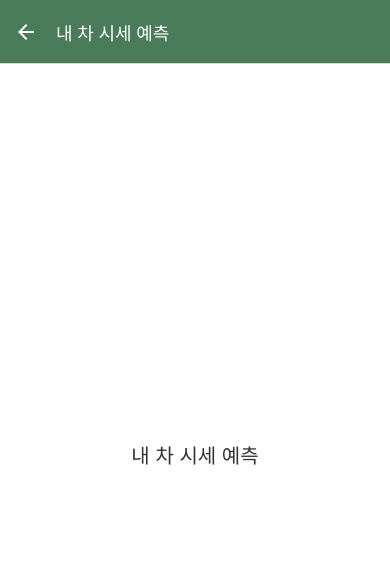
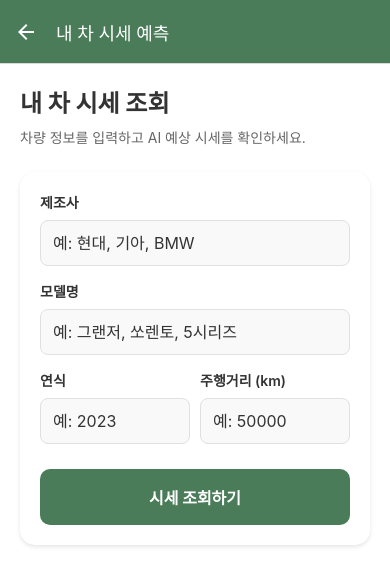
Before and after one commit to hwicoding/chcar-frontend, a React Native app: screen /Prediction in a window 390 px wide. Shown: the top 586 px of the page. Built offline with nearby package versions, Linux system fonts and the light colour scheme.

Commit message:
251203 > front-end > react-native > 시세 예측 기능 구현 및 문서(Changelog) 최신화

```diff
--- a/src/presentation/screens/PredictionScreen.tsx
+++ b/src/presentation/screens/PredictionScreen.tsx
@@ -1,24 +1,253 @@
 import React from 'react';
-import { View, Text, StyleSheet } from 'react-native';
+import {
+    View,
+    Text,
+    StyleSheet,
+    TextInput,
+    TouchableOpacity,
+    ScrollView,
+    ActivityIndicator,
+    KeyboardAvoidingView,
+    Platform
+} from 'react-native';
 import { Colors } from '@/shared/Colors';
+import { usePredictionViewModel } from '../viewmodels/PredictionViewModel';
+import { Ionicons } from '@expo/vector-icons';
 
-export const PredictionScreen = () => {
+export const PredictionScreen = ({ navigation }: any) => {
+    const {
+        maker, setMaker,
+        model, setModel,
+        year, setYear,
+        mileage, setMileage,
+        isLoading,
+        result,
+        handlePredict,
+        resetForm
+    } = usePredictionViewModel();
+
     return (
-        <View style={styles.container}>
-            <Text style={styles.text}>내 차 시세 예측</Text>
-        </View>
+        <KeyboardAvoidingView
+            behavior={Platform.OS === 'ios' ? 'padding' : 'height'}
+            style={styles.container}
+        >
+            <ScrollView contentContainerStyle={styles.scrollContent}>
+                {/* Header Section */}
+                <View style={styles.header}>
+                    <Text style={styles.title}>내 차 시세 조회</Text>
+                    <Text style={styles.subtitle}>차량 정보를 입력하고 AI 예상 시세를 확인하세요.</Text>
+                </View>
+
+                {/* Input Form */}
+                <View style={styles.card}>
+                    <View style={styles.inputGroup}>
+                        <Text style={styles.label}>제조사</Text>
+                        <TextInput
+                            style={styles.input}
+                            placeholder="예: 현대, 기아, BMW"
+                            value={maker}
+                            onChangeText={setMaker}
+                        />
+                    </View>
+
+                    <View style={styles.inputGroup}>
+                        <Text style={styles.label}>모델명</Text>
+                        <TextInput
+                            style={styles.input}
+                            placeholder="예: 그랜저, 쏘렌토, 5시리즈"
+                            value={model}
+                            onChangeText={setModel}
+                        />
+                    </View>
+
+                    <View style={styles.row}>
+                        <View style={[styles.inputGroup, { flex: 1, marginRight: 10 }]}>
+                            <Text style={styles.label}>연식</Text>
+                            <TextInput
+                                style={styles.input}
+                                placeholder="예: 2023"
+                                value={year}
+                                onChangeText={setYear}
+                                keyboardType="numeric"
+                                maxLength={4}
+                            />
+                        </View>
+                        <View style={[styles.inputGroup, { flex: 1 }]}>
+                            <Text style={styles.label}>주행거리 (km)</Text>
+                            <TextInput
+                                style={styles.input}
+                                placeholder="예: 50000"
+                                value={mileage}
+                                onChangeText={setMileage}
+                                keyboardType="numeric"
+                            />
+                        </View>
+                    </View>
+
+                    <TouchableOpacity
+                        style={styles.predictButton}
+                        onPress={handlePredict}
+                        disabled={isLoading}
+                    >
+                        {isLoading ? (
+                            <ActivityIndicator color={Colors.white} />
+                        ) : (
+                            <Text style={styles.predictButtonText}>시세 조회하기</Text>
+                        )}
+                    </TouchableOpacity>
+                </View>
+
+                {/* Result Section */}
+                {result && (
+                    <View style={styles.resultContainer}>
+                        <View style={styles.resultHeader}>
+                            <Ionicons name="checkmark-circle" size={24} color={Colors.primary} />
+                            <Text style={styles.resultTitle}>조회 결과</Text>
+                        </View>
+
+                        <View style={styles.priceCard}>
+                            <Text style={styles.priceLabel}>예상 시세 범위</Text>
+                            <Text style={styles.priceValue}>
+                                {result.minPrice.toLocaleString()}만원 ~ {result.maxPrice.toLocaleString()}만원
+                            </Text>
+                            <Text style={styles.avgPrice}>
+                                평균 시세: {result.avgPrice.toLocaleString()}만원
+                            </Text>
+                        </View>
+
+                        <Text style={styles.disclaimer}>
+                            * 위 시세는 AI 분석에 의한 추정치이며, 실제 매입가와 다를 수 있습니다.
+                            {'\n'}기준일: {result.predictedDate}
+                        </Text>
+
+                        <TouchableOpacity style={styles.retryButton} onPress={resetForm}>
+                            <Text style={styles.retryButtonText}>다시 조회하기</Text>
+                        </TouchableOpacity>
+                    </View>
+                )}
+            </ScrollView>
+        </KeyboardAvoidingView>
     );
 };
 
 const styles = StyleSheet.create({
     container: {
         flex: 1,
-        justifyContent: 'center',
-        alignItems: 'center',
         backgroundColor: Colors.background,
     },
-    text: {
-        fontSize: 20,
+    scrollContent: {
+        padding: 20,
+    },
+    header: {
+        marginBottom: 25,
+    },
+    title: {
+        fontSize: 24,
+        fontWeight: 'bold',
+        color: Colors.text,
+        marginBottom: 8,
+    },
+    subtitle: {
+        fontSize: 14,
+        color: Colors.textLight,
+    },
+    card: {
+        backgroundColor: Colors.white,
+        borderRadius: 15,
+        padding: 20,
+        shadowColor: "#000",
+        shadowOffset: { width: 0, height: 2 },
+        shadowOpacity: 0.1,
+        shadowRadius: 4,
+        elevation: 3,
+        marginBottom: 25,
+    },
+    inputGroup: {
+        marginBottom: 15,
+    },
+    row: {
+        flexDirection: 'row',
+    },
+    label: {
+        fontSize: 14,
+        fontWeight: '600',
+        color: Colors.text,
+        marginBottom: 8,
+    },
+    input: {
+        backgroundColor: '#F9F9F9',
+        borderWidth: 1,
+        borderColor: Colors.border,
+        borderRadius: 8,
+        padding: 12,
+        fontSize: 16,
         color: Colors.text,
     },
+    predictButton: {
+        backgroundColor: Colors.primary,
+        borderRadius: 10,
+        paddingVertical: 16,
+        alignItems: 'center',
+        marginTop: 10,
+    },
+    predictButtonText: {
+        color: Colors.white,
+        fontSize: 16,
+        fontWeight: 'bold',
+    },
+    resultContainer: {
+        marginTop: 10,
+    },
+    resultHeader: {
+        flexDirection: 'row',
+        alignItems: 'center',
+        marginBottom: 15,
+        justifyContent: 'center',
+    },
+    resultTitle: {
+        fontSize: 20,
+        fontWeight: 'bold',
+        color: Colors.text,
+        marginLeft: 8,
+    },
+    priceCard: {
+        backgroundColor: '#E8F5E9', // Light Green
+        borderRadius: 15,
+        padding: 25,
+        alignItems: 'center',
+        marginBottom: 15,
+        borderWidth: 1,
+        borderColor: Colors.secondary,
+    },
+    priceLabel: {
+        fontSize: 14,
+        color: Colors.primary,
+        marginBottom: 8,
+        fontWeight: '600',
+    },
+    priceValue: {
+        fontSize: 24,
+        fontWeight: 'bold',
+        color: Colors.text,
+        marginBottom: 5,
+    },
+    avgPrice: {
+        fontSize: 14,
+        color: Colors.textLight,
+    },
+    disclaimer: {
+        fontSize: 12,
+        color: '#999',
+        textAlign: 'center',
+        marginBottom: 20,
+        lineHeight: 18,
+    },
+    retryButton: {
+        alignItems: 'center',
+        padding: 10,
+    },
+    retryButtonText: {
+        color: Colors.textLight,
+        textDecorationLine: 'underline',
+    },
 });
--- /dev/null
+++ b/src/presentation/viewmodels/PredictionViewModel.ts
@@ -0,0 +1,66 @@
+import { useState } from 'react';
+import { Alert } from 'react-native';
+
+export interface PredictionResult {
+    minPrice: number;
+    maxPrice: number;
+    avgPrice: number;
+    predictedDate: string;
+}
+
+export const usePredictionViewModel = () => {
+    const [maker, setMaker] = useState('');
+    const [model, setModel] = useState('');
+    const [year, setYear] = useState('');
+    const [mileage, setMileage] = useState('');
+
+    const [isLoading, setIsLoading] = useState(false);
+    const [result, setResult] = useState<PredictionResult | null>(null);
+
+    const handlePredict = () => {
+        // 유효성 검사
+        if (!maker || !model || !year || !mileage) {
+            Alert.alert('알림', '모든 정보를 입력해주세요.');
+            return;
+        }
+
+        setIsLoading(true);
+        setResult(null); // 이전 결과 초기화
+
+        // 시세 조회 시뮬레이션 (1.5초 딜레이)
+        setTimeout(() => {
+            setIsLoading(false);
+
+            // 임시 결과 데이터 생성
+            // 실제로는 API에서 받아온 값을 사용해야 함
+            const basePrice = 3000; // 3000만원
+            const randomVariation = Math.floor(Math.random() * 500);
+
+            setResult({
+                minPrice: basePrice - randomVariation,
+                maxPrice: basePrice + randomVariation,
+                avgPrice: basePrice,
+                predictedDate: new Date().toLocaleDateString(),
+            });
+        }, 1500);
+    };
+
+    const resetForm = () => {
+        setMaker('');
+        setModel('');
+        setYear('');
+        setMileage('');
+        setResult(null);
+    };
+
+    return {
+        maker, setMaker,
+        model, setModel,
+        year, setYear,
+        mileage, setMileage,
+        isLoading,
+        result,
+        handlePredict,
+        resetForm,
+    };
+};
```
Also changed, not shown: 1 other file (tests, documents, lock files or other folders).
